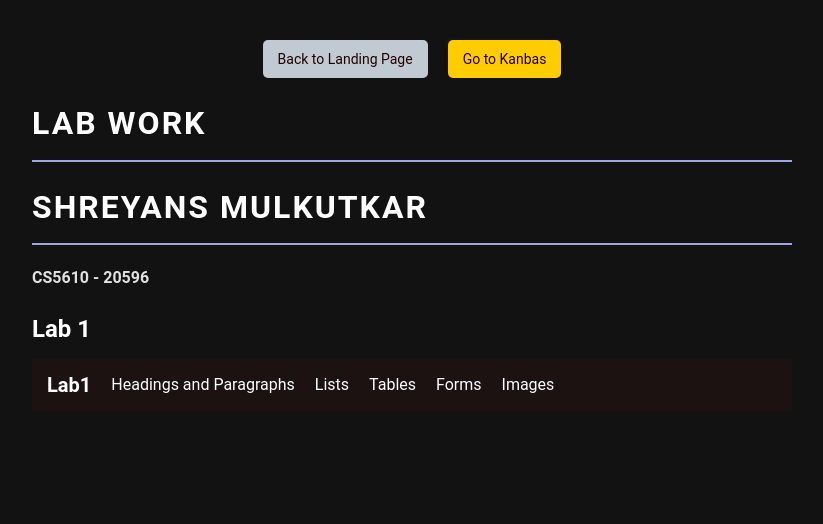
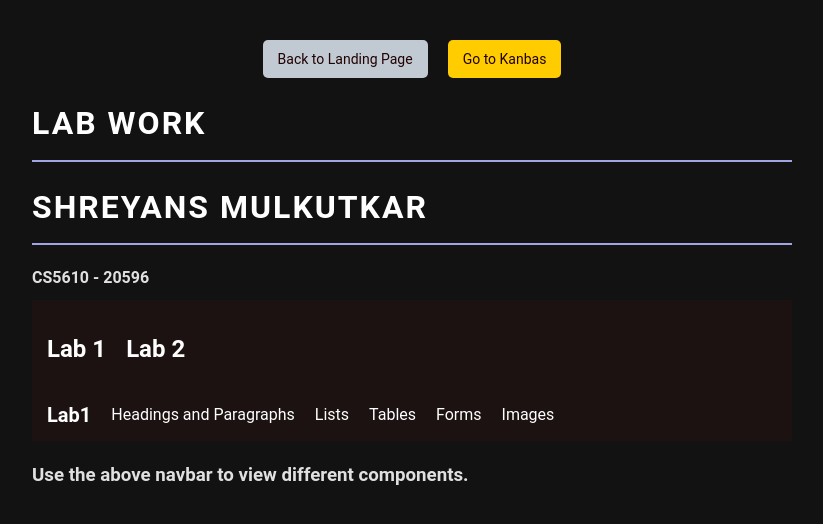
Before and after one commit to AxonBlAzE/CS5610---Web-Dev, a React (Create React App) app: page /1234/Assignments#/labwork/lab1 in a window 1280 px wide. Shown: the top 524 px of the page, without its empty margins (228-1051 px from the left). Built offline with nearby package versions, Linux system fonts and the light colour scheme.

Commit message:
fixed lab 1 routing

```diff
--- /dev/null
+++ b/src/Labs/Lab 1/index.tsx
@@ -0,0 +1,26 @@
+import HeadingsAndParagraphs from './headingsandpara';
+import Lists from './lists';
+import Forms from './forms';
+import Navbar from './navbar';
+import Table from './tables';
+import Images from './images';
+import { HashRouter, Link, Route, Routes } from 'react-router-dom';
+
+const Lab1 = () => {
+    return (
+        <div className="lab1">
+            <Navbar />
+
+            <Routes>
+                <Route path="/" element={<h3>Use the above navbar to view different components.</h3>} />
+                <Route path="/headingsandpara" element={<HeadingsAndParagraphs />} />
+                <Route path="/lists" element={<Lists />} />
+                <Route path="/tables" element={<Table />} />
+                <Route path="/forms" element={<Forms />} />
+                <Route path="/images" element={<Images />} />
+            </Routes>
+        </div>
+    );
+}
+
+export default Lab1;
--- a/src/Labs/index.tsx
+++ b/src/Labs/index.tsx
@@ -1,11 +1,13 @@
 import './labs.css';
-import HeadingsAndParagraphs from './headingsandpara';
-import Lists from './lists';
-import Forms from './forms';
-import Navbar from './navbar';
-import Table from './tables';
+import HeadingsAndParagraphs from './Lab 1/headingsandpara';
+import Lists from './Lab 1/lists';
+import Forms from './Lab 1/forms';
+import Navbar from './Lab 1/navbar';
+import Table from './Lab 1/tables';
+import Images from './Lab 1/images';
 import { HashRouter, Link, Route, Routes } from 'react-router-dom';
-import Images from './images';
+import LabsNavbar from './labsNavbar';
+import Lab1 from './Lab 1';
 
 const LabWork = () => {
     return (
@@ -24,18 +26,24 @@ const LabWork = () => {
             <h1>Lab Work</h1>
             <h1>Shreyans Mulkutkar</h1>
             <h4>CS5610 - 20596</h4>
-            <h2>Lab 1</h2>
+            {/* <h2>Lab 1</h2> */}
 
-            <Navbar />
+            <LabsNavbar />
 
             <Routes>
+                <Route path="/" element={<h3>Use the above navbar to view different components.</h3>} />
+                <Route path="lab1/*" element={<Lab1 />} />
+                {/* <Route path="Lab 2" element={<Lab2 />} /> */}
+            </Routes>
+
+            {/* <Routes>
                 <Route path="/" element={<h3>Use the above navbar to view different components.</h3>} />
                 <Route path="headingsandpara" element={<HeadingsAndParagraphs />} />
                 <Route path="lists" element={<Lists />} />
                 <Route path="tables" element={<Table />} />
                 <Route path="forms" element={<Forms />} />
                 <Route path="images" element={<Images />} />
-            </Routes>
+            </Routes> */}
         </div>
     );
 }
--- /dev/null
+++ b/src/Labs/labsNavbar.tsx
@@ -0,0 +1,17 @@
+import { Link } from 'react-router-dom';
+
+const LabsNavbar = () => {
+    return (
+        <nav className="navbar">
+            {/* <div className="navbar-logo">
+                <Link to="./">Lab1</Link>
+            </div> */}
+            <ul className="navbar-links">
+                <li><Link to="lab1"><h2>Lab 1</h2></Link></li>
+                <li><Link to="lab2"><h2>Lab 2</h2></Link></li>
+            </ul>
+        </nav>
+    );
+}
+
+export default LabsNavbar;
```
Also changed, not shown: src/Labs/Lab 1/forms.tsx (renamed from src/Labs/forms.tsx), src/Labs/Lab 1/headingsandpara.tsx (renamed from src/Labs/headingsandpara.tsx), src/Labs/Lab 1/images.tsx (renamed from src/Labs/images.tsx), src/Labs/Lab 1/lists.tsx (renamed from src/Labs/lists.tsx), src/Labs/Lab 1/navbar.tsx (renamed from src/Labs/navbar.tsx), src/Labs/Lab 1/tables.tsx (renamed from src/Labs/tables.tsx).
